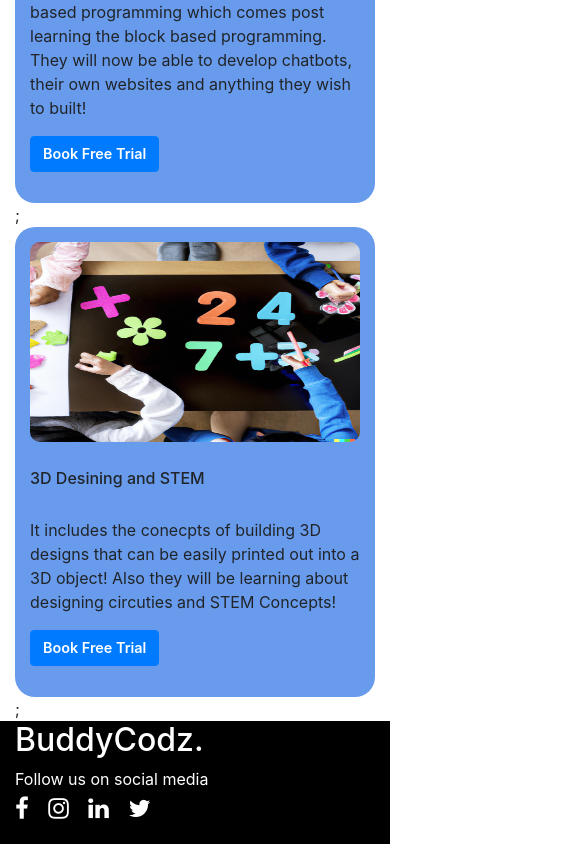
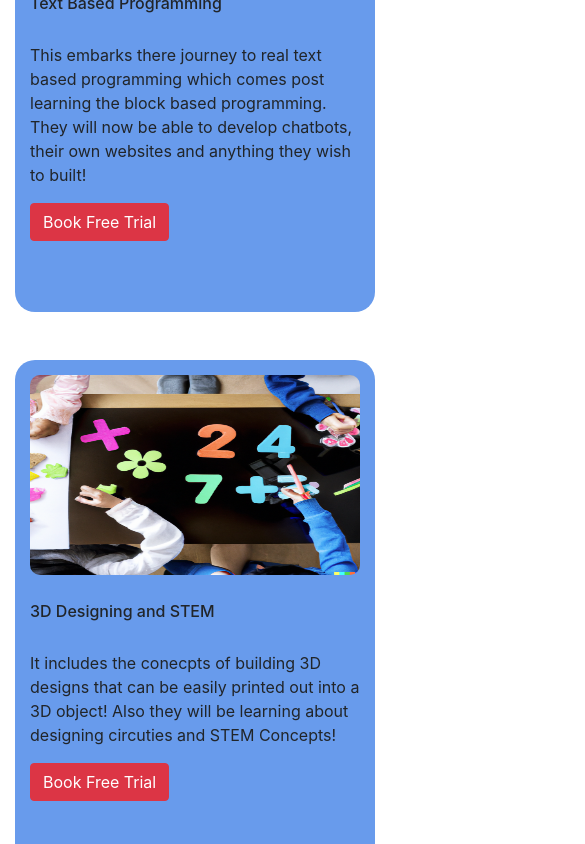
Before and after one commit to vikasz1/buddycodz, a React (Create React App) app: page / in a window 390 px wide. Shown: the part 5237-6081 px from the top of the page, 585 px wide, since content can reach past the window. Built offline with nearby package versions, Linux system fonts and the light colour scheme.

Commit message:
fixed mobile compatibility

```diff
--- a/src/App.js
+++ b/src/App.js
@@ -17,7 +17,7 @@ function App() {
       <HeroSection />
       <Courses />
       <LearnCode />
-      <ToastContainer autoClose={4000} draggable/>
+      <ToastContainer autoClose={6000}/>
       <RegistrationForm />
       <Curriculums />
       <Footer />
--- a/src/components/Curriculum/curriculumCard.css
+++ b/src/components/Curriculum/curriculumCard.css
@@ -2,4 +2,6 @@
     background-color: rgb(104, 155, 236);
     /* border: 20px solid black; */
     border-radius: 20px;
+    height: 35rem;
+    align-items: center;
 }
--- a/src/components/Curriculum/curriculumCard.jsx
+++ b/src/components/Curriculum/curriculumCard.jsx
@@ -1,29 +1,29 @@
-import React from 'react'
-import './curriculumCard.css'
+import React from "react";
+import "./curriculumCard.css";
 const CurriculumCard = (props) => {
-  const { image,title,description } = props.data;
+  const { image, title, description } = props.data;
 
   return (
-    <div className="my-card single__course__item ">
+    <div className="my-card single__course__item mb-5">
       <div className="course__img">
-        <img src={image} alt="" className="w-100" style={{height:"200px"}}/>
+        <img src={image} alt="" className="w-100" style={{ height: "200px" }} />
       </div>
 
       <div className="course__details">
         <h6 className="course__title mb-4">{title}</h6>
         <p>{description}</p>
-        <div className=" d-flex justify-content-between align-items-center">
-        </div>
+        <div className=" d-flex justify-content-between align-items-center"></div>
 
-        <div className=" d-flex justify-content-between align-items-center">
-
-          <p className="enroll d-flex align-items-center gap-1">
-            <a href="#register-class" className='btn btn-primary'> Book Free Trial</a>
+        <div className=" d-flex ">
+          <p className=" d-flex ">
+            <a href="#register-class" className="btn btn-danger">
+              Book Free Trial
+            </a>
           </p>
         </div>
       </div>
     </div>
-  )
-}
+  );
+};
 
-export default CurriculumCard
+export default CurriculumCard;
--- a/src/components/Curriculum/curriculums.jsx
+++ b/src/components/Curriculum/curriculums.jsx
@@ -11,7 +11,7 @@ const Curriculums = () => {
       image: curr1,
       title: "Block Based Programming",
       description:
-        "These are the stepping stones for your kid who start their journey into the world of coding! We help them make games, applications,animations and a lot more! \n Suitable for kids from who are just starting to learn coding!",
+        "These are the stepping stones for your kid who start their journey into the world of coding! We help them make games, applications, animations and a lot more! \n Suitable for kids from who are just starting to learn coding!",
     },
     {
       id: 2,
@@ -23,7 +23,7 @@ const Curriculums = () => {
     {
       id: 3,
       image: curr3,
-      title: "3D Desining and STEM",
+      title: "3D Designing and STEM",
       description:
         "It includes the conecpts of building 3D designs that can be easily printed out into a 3D object! Also they will be learning about designing circuties and STEM Concepts!",
     },
@@ -36,7 +36,7 @@ const Curriculums = () => {
           {curriculumdata.map((item) => {
             return (
               <Col lg="4" md="6" sm="6" key={item.id}>
-                <CurriculumCard key={item.id} data={item} />;
+                <CurriculumCard key={item.id} data={item} />
               </Col>
             );
           })}
--- a/src/components/Registration/registrationForm.jsx
+++ b/src/components/Registration/registrationForm.jsx
@@ -66,9 +66,9 @@ const RegsitrationForm = () => {
               render: "Thanks for booking a demo. We will contact you soon.",
               type: "success",
               isLoading: false,
-              autoClose: 2500,
+              autoClose: 4000,
             });
-            clearForm();
+            // clearForm();
             console.log("User saved successfully.");
           } else {
             console.log("Error saving user.");
--- /dev/null
+++ b/src/components/Why-learn-code/learnCode.css
@@ -0,0 +1,6 @@
+@media screen and (max-width: 700px) {
+  #video {
+    width: auto;
+    margin-right: 0px;
+  }
+}
--- a/src/components/Why-learn-code/learnCode.jsx
+++ b/src/components/Why-learn-code/learnCode.jsx
@@ -1,19 +1,20 @@
 import React from "react";
-
+import './learnCode.css'
 const LearnCode = (props) => {
   return (
-    <div className="container">
-      <div className="row">
+    <div className="container video">
+      <div className="row flex">
         <div className="col w-25 ">
           <h1 className="display-4 mr-5">
             Why Children should learn how to Code ?
           </h1>
         </div>
         <div className="col">
-          <iframe style={{border:"sky-blue dashed 8px"}}
+          <iframe style={{border:"sky dashed 8px"}}
             width="584"
             height="310"
             src="https://www.youtube.com/embed/vOsdfRbrNdk"
+            id="video"
             title="Coding: By a kid, for kids | Krish Mehra | TEDxKentState"
             allow="accelerometer; autoplay; clipboard-write; encrypted-media; gyroscope; web-share"
           ></iframe>
```
